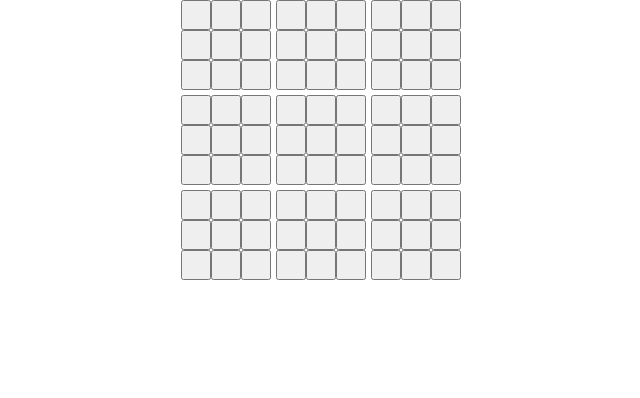
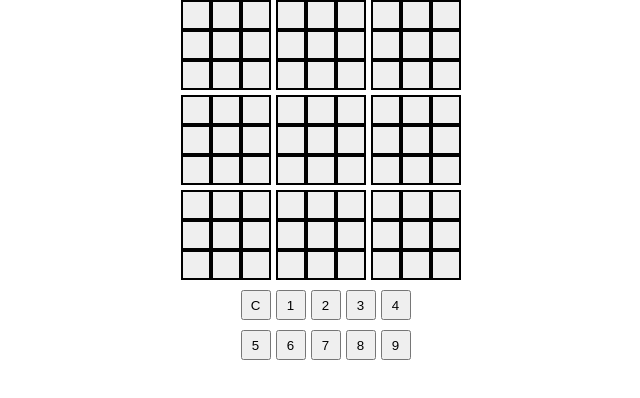
Before and after one commit to kerstop/react-sudoku, a React (Create React App) app: page / in a window 1280 px wide. Shown: the top 398 px of the page, without its empty margins (317-957 px from the left). Built offline with nearby package versions, Linux system fonts and the light colour scheme.

Commit message:
add relatedTiles function to App

```diff
--- a/src/App.css
+++ b/src/App.css
@@ -18,4 +18,29 @@
 .sudoku__tile {
     width: var(--tile-size);
     height: var(--tile-size);
+    border-style: solid;
+    border-width: 2px;
+    border-color: black;
 }
+
+.sudoku__tile__selected {
+    background-color: hsl(230, 40%, 40%);
+}
+
+.sudoku__tile__highlighted {
+    background-color: hsl(230, 40%, 60%);
+
+}
+
+.sudoku__number-button-container {
+    display:grid;
+    grid-template-columns: repeat(5, calc(var(--tile-size) + 5px));
+    grid-template-rows: calc(var(--tile-size) + 5);
+    justify-content: center;
+}
+
+.sudoku__number-button {
+    height: var(--tile-size);
+    width: var(--tile-size);
+    margin: 5px;
+}
--- a/src/App.jsx
+++ /dev/null
@@ -1,42 +0,0 @@
-import { useState } from "react";
-import classNames from "classnames";
-import "./App.css";
-
-function App() {
-  let [board, setBoard] = useState(() => Array(81).fill(null));
-
-  let tileClicked = (i) => {
-    let board_new = board.slice();
-    board_new[i] += 1;
-    setBoard(board_new);
-  };
-
-  return (
-    <>
-      <div className="sudoku__tile-container">
-        {board.map((x, i) => {
-          return (
-            <Tile
-              key={i}
-              value={x}
-              onClick={() => {
-                tileClicked(i);
-              }}
-            />
-          );
-        })}
-      </div>
-    </>
-  );
-}
-
-function Tile(props) {
-  let className = classNames("sudoku__tile");
-  return (
-    <button className={className} onClick={props.onClick}>
-      {props.value}
-    </button>
-  );
-}
-
-export default App;
--- /dev/null
+++ b/src/App.tsx
@@ -0,0 +1,158 @@
+import { useState } from "react";
+import React from "react";
+import classNames from "classnames";
+import "./App.css";
+
+function App() {
+    let [board, setBoard] = useState(() =>
+        Array(81)
+            .fill(null)
+            .map(() => {
+                return {
+                    value: null,
+                    given: false,
+                    selected: false,
+                    highlighted: false,
+                };
+            })
+    );
+
+    let numSelected = (n) => {
+        let new_board = board.slice();
+        for (let i in new_board) {
+            if (new_board[i].selected === true) {
+                if (new_board[i].given === true) break;
+
+                if (n === 0) {
+                    new_board[i].value = null;
+                } else {
+                    new_board[i].value = n;
+                }
+
+                setBoard(new_board);
+                break;
+            }
+        }
+    };
+
+    /**
+     * Returns the tiles related to the given tile excluding
+     * the given tile
+     */
+    let relatedTiles = (tile: number): number[] => {
+        let tiles: number[] = [];
+        for (let j = 0; j < 9; j++) {
+            let start_of_row = Math.floor(tile / 9) * 9;
+            let column_offset = tile % 9;
+
+            tiles.push(start_of_row + j);
+            tiles.push(j * 9 + column_offset);
+        }
+
+        for (let j = 0; j < 3; j++) {
+            let offset =
+                Math.floor(tile / 27) * 27 +
+                Math.floor((tile % 9) / 3) * 3 +
+                j * 9;
+            for (let k = 0; k < 3; k++) {
+                tiles.push(offset + k);
+            }
+
+        }
+
+        return tiles.filter((n) => n !== tile);
+    };
+
+    let tileClicked = (i) => {
+        if (board[i].selected === true) return;
+
+        console.log("clicked " + i);
+        console.log("related tiles:")
+        console.log(relatedTiles(i))
+
+        let board_new = board.slice();
+
+        for (let tile in board_new) {
+            board_new[tile].highlighted = false;
+            board_new[tile].selected = false;
+        }
+
+        board_new[i].selected = true;
+
+        //highlight vertical and horizantal
+        for (let j = 0; j < 9; j++) {
+            let start_of_row = Math.floor(i / 9) * 9;
+            let column_offset = i % 9;
+
+            board_new[start_of_row + j].highlighted = true;
+            board_new[j * 9 + column_offset].highlighted = true;
+        }
+
+        for (let j = 0; j < 3; j++) {
+            let offset =
+                Math.floor(i / 27) * 27 + Math.floor((i % 9) / 3) * 3 + j * 9;
+            for (let k = 0; k < 3; k++) {
+                board_new[offset + k].highlighted = true;
+            }
+        }
+
+        setBoard(board_new);
+    };
+
+    return (
+        <>
+            <div className="sudoku__tile-container">
+                {board.map((x, i) => {
+                    return (
+                        <Tile
+                            key={i}
+                            highlighted={x.highlighted}
+                            selected={x.selected}
+                            value={x.value}
+                            onClick={() => {
+                                tileClicked(i);
+                            }}
+                        />
+                    );
+                })}
+            </div>
+
+            <NumberButtons numSelected={numSelected} />
+        </>
+    );
+}
+
+function Tile(props) {
+    let className = classNames({
+        sudoku__tile: true,
+        sudoku__tile__highlighted: props.highlighted ^ props.selected,
+        sudoku__tile__selected: props.selected,
+    });
+    return (
+        <button className={className} onClick={props.onClick}>
+            {props.value}
+        </button>
+    );
+}
+
+function NumberButtons(props) {
+    return (
+        <div className="sudoku__number-button-container">
+            {Array(10)
+                .fill(0)
+                .map((_, i) => (
+                    <button
+                        key={i}
+                        onClick={() => {
+                            props.numSelected(i + 1);
+                        }}
+                        className="sudoku__number-button"
+                    >
+                        {i === 0 ? "C" : i}
+                    </button>
+                ))}
+        </div>
+    );
+}
+
+export default App;
--- a/src/index.js
+++ b/src/index.js
@@ -1,7 +1,7 @@
 import React from 'react';
 import ReactDOM from 'react-dom/client';
 import './index.css';
-import App from './App';
+import App from './App.tsx';
 import reportWebVitals from './reportWebVitals';
 
 const root = ReactDOM.createRoot(document.getElementById('root'));
```
Also changed, not shown: .prettierrc.json.
